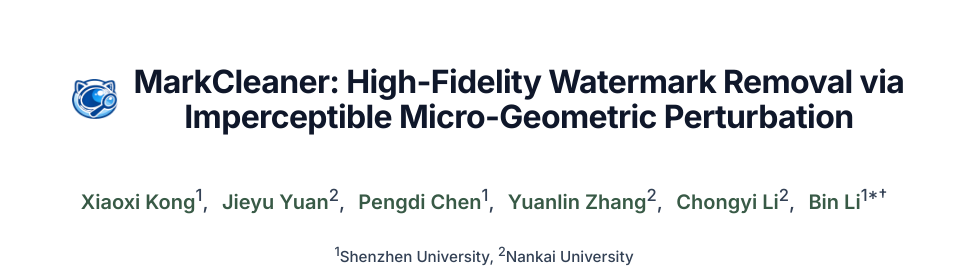
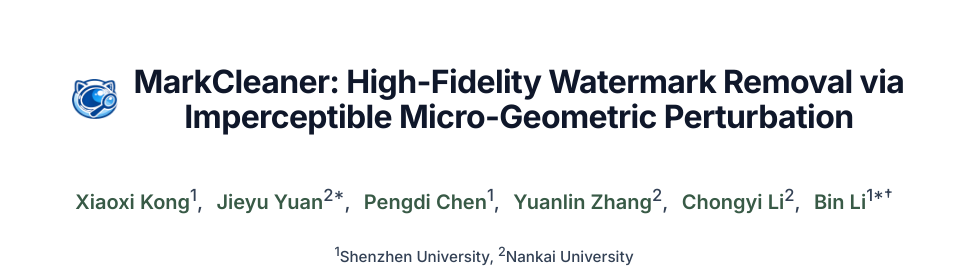
Before and after one commit to XiaoxiKong/MarkCleaner, a plain HTML site: page index.html in a window 1280 px wide. Shown: the top 274 px of the page, without its empty margins (152-1127 px from the left). Drawn offline with nearby package versions, Linux system fonts and the light colour scheme; some icons are missing.

Commit message:
Update index.html

```diff
--- a/index.html
+++ b/index.html
@@ -195,7 +195,7 @@
               <span class="author-block">
                 <a href="https://scholar.google.com/citations?hl=zh-CN&user=uTl3BewAAAAJ" target="_blank">Xiaoxi Kong</a><sup>1</sup>,</span>
               <span class="author-block">
-                <a href="https://jieyu-yuan.github.io/" target="_blank">Jieyu Yuan</a><sup>2</sup>,</span>
+                <a href="https://jieyu-yuan.github.io/" target="_blank">Jieyu Yuan</a><sup>2*</sup>,</span>
               <span class="author-block">
                 <a href="#" target="_blank">Pengdi Chen</a><sup>1</sup>,</span>
               <span class="author-block">
```
